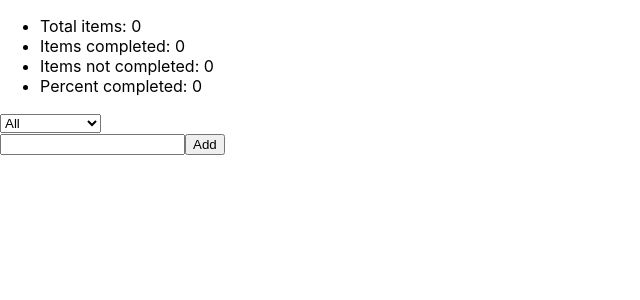
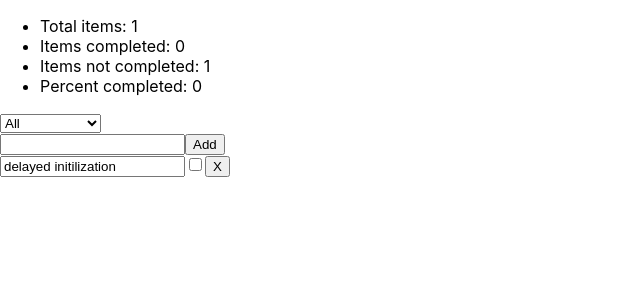
Before and after one commit to dhythm/recoil-sample, a React (Create React App) app: page / in a window 1280 px wide. Shown: the top 300 px of the page, without its empty margins (0-640 px from the left). Built offline with nearby package versions, Linux system fonts and the light colour scheme.

Commit message:
use AtomEffects to App.js

```diff
--- a/src/App.js
+++ b/src/App.js
@@ -20,6 +20,23 @@ function App() {
 const todoListState = atom({
   key: "todoListState",
   default: [],
+  effects: [
+    ({ setSelf, onSet }) => {
+      console.log('effects is called')
+      setTimeout(() => {
+        setSelf([
+          {
+            id: getId(),
+            text: 'delayed initilization',
+            isComplete: false,
+          },
+        ])
+      }, 1000)
+      return () => {
+        console.log('cleanup is called')
+      }
+    }
+  ]
 });
 
 const todoListFilterState = atom({
@@ -152,6 +169,7 @@ function getId() {
 function TodoItem({ item }) {
   const [todoList, setTodoList] = useRecoilState(todoListState);
   const index = todoList.findIndex((listItem) => listItem === item);
+  console.log('TodoItem is rendered')
 
   const editItemText = ({ target: { value } }) => {
     const newList = replaceItemAtIndex(todoList, index, {
```
